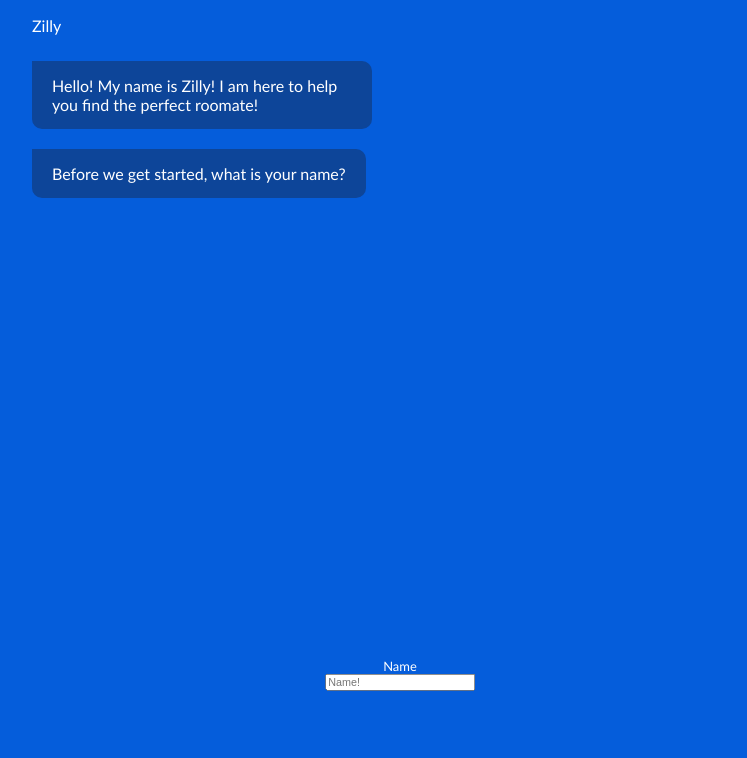
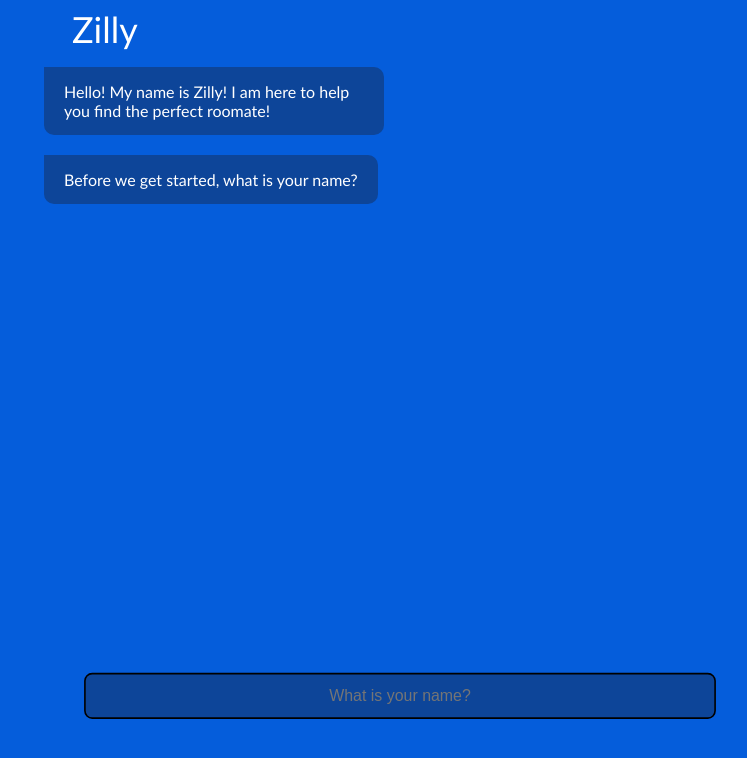
Before and after one commit to Jdwalli/genZillow, a React (Create React App) app in the folder client/: page / in a window 1280 px wide. Shown: the top 758 px of the page, without its empty margins (240-987 px from the left). Built offline with nearby package versions, Linux system fonts and the light colour scheme.

Commit message:
Updated components

```diff
--- a/client/src/components/Zilly.tsx
+++ b/client/src/components/Zilly.tsx
@@ -13,20 +13,20 @@ import { Formik, Field, Form, FormikHelpers } from "formik";
 import { HandleBotReply, HandleUserReply } from "../helpers/replies";
 
 // Question Handlers
-import { LifestyleLevel } from "../handlers/Lifestyle"
-import { CleanlinessLevel } from "../handlers/Cleanliness"
-import { MonthlyRent } from "../handlers/Rent"
+import { LifestyleLevel } from "../handlers/Lifestyle";
+import { CleanlinessLevel } from "../handlers/Cleanliness";
+import { MonthlyRent } from "../handlers/Rent";
 import { SmokingStatus } from "../handlers/Smoking";
 import { DrinkingStatus } from "../handlers/Drinking";
 import { RomanticStatus } from "../handlers/Romantic";
 import { PetsStatus, PetType } from "../handlers/Pets";
+import { GenderPreference } from "../handlers/Gender";
 
 const Zilly = () => {
   const [startBot, setStartBot] = useState(false); // Is the bot ready to run? (Should have a little timeout)
   const [preferences, setPreferences] = useState(false); // Whole JSON Object
   const [name, setName] = useState("");
 
-  // Questions to be asked
   const [showCleanlinessLevel, setShowCleanlinessLevel] = useState(false);
   const [preferedCleanliness, setPreferedCleanliness] = useState("");
 
@@ -34,10 +34,10 @@ const Zilly = () => {
   const [preferedLifestyle, setPreferedLifestyle] = useState("");
 
   const [showMonthlyRent, setShowMonthlyRent] = useState(false);
-  const [monthlyRent, setMonthlyRent] = useState("")
+  const [monthlyRent, setMonthlyRent] = useState("");
 
-  const [showSmokingQuestion, setShowSmokingQuestion ] = useState(false);
-  const [smokingStatus, setSmokingStatus] = useState("")
+  const [showSmokingQuestion, setShowSmokingQuestion] = useState(false);
+  const [smokingStatus, setSmokingStatus] = useState("");
 
   const [showDrinkingQuestion, setShowDrinkingQuestion] = useState(false);
   const [drinkingStatus, setDrinkingStatus] = useState("");
@@ -47,13 +47,11 @@ const Zilly = () => {
 
   const [showPetsQuestion, setShowPetsQuestion] = useState(false);
   const [petStatus, setPetStatus] = useState("");
-  const [petType, setPetType] = useState("");
 
-  const [showGenderPreferenceQuestion, setShowGenderPreferenceQuestion] = useState(false);
+  const [showGenderPreferenceQuestion, setShowGenderPreferenceQuestion] =
+    useState(false);
   const [genderPreference, setGenderPreference] = useState("");
 
-
-  const [lastQuestion, setLastQuestion] = useState(null);
 
   let counter = 0;
   useEffect(() => {
@@ -80,53 +78,51 @@ const Zilly = () => {
 
   useEffect(() => {
     if (preferedLifestyle !== "") {
-      setShowMonthlyRent(true)
+      setShowMonthlyRent(true);
     }
-}, [preferedLifestyle])
+  }, [preferedLifestyle]);
 
   useEffect(() => {
     if (monthlyRent !== "") {
-    setShowSmokingQuestion(true)
+      setShowSmokingQuestion(true);
     }
-}, [monthlyRent])
+  }, [monthlyRent]);
 
   useEffect(() => {
     if (smokingStatus !== "") {
-    setShowDrinkingQuestion(true)
+      setShowDrinkingQuestion(true);
     }
-}, [smokingStatus])
+  }, [smokingStatus]);
 
   useEffect(() => {
     if (drinkingStatus !== "") {
-    setShowRomanceQuestion(true)
+      setShowRomanceQuestion(true);
     }
-}, [drinkingStatus])
+  }, [drinkingStatus]);
 
   useEffect(() => {
     if (romanticStatus !== "") {
-    setShowPetsQuestion(true)
+      setShowPetsQuestion(true);
     }
-}, [romanticStatus])
+  }, [romanticStatus]);
 
   useEffect(() => {
     if (petStatus !== "") {
-    setShowGenderPreferenceQuestion(true)
+      setShowGenderPreferenceQuestion(true);
     }
-}, [petStatus])
-
-
+  }, [petStatus]);
 
   interface Values {
     name: string;
   }
 
   return (
-    <div className="onboarding-cont">
-      <div className="top-head">
+    <div className="chatbot">
+      <div className="chatbot-header">
         <p>Zilly</p>
       </div>
-      <div className="chat-main">
-        <ScrollToBottom className="chat-body">
+      <div className="chatbot-main">
+        <ScrollToBottom className="chatbot-body">
           {startBot === true && (
             <>
               <HandleBotReply
@@ -161,7 +157,7 @@ useEffect(() => {
           )}
           {preferedCleanliness !== "" && (
             <HandleUserReply
-              data={preferedCleanliness}
+              data={preferedCleanliness.toLowerCase()}
               prompt={roomatePromps[4].prompt}
               chat={roomatePromps[4].zilly}
             />
@@ -180,7 +176,7 @@ useEffect(() => {
           )}
           {preferedLifestyle !== "" && (
             <HandleUserReply
-              data={preferedLifestyle}
+              data={preferedLifestyle.toLowerCase()}
               prompt={roomatePromps[6].prompt}
               chat={roomatePromps[6].zilly}
             />
@@ -190,7 +186,7 @@ useEffect(() => {
             <HandleBotReply
               chat={roomatePromps[7].zilly}
               prompt={roomatePromps[7].prompt}
-              data={preferedLifestyle}
+              data={preferedLifestyle.toLowerCase()}
             />
           )}
 
@@ -204,135 +200,122 @@ useEffect(() => {
 
           {showMonthlyRent && <MonthlyRent setMonthlyRent={setMonthlyRent} />}
 
-          {monthlyRent !== "" && <HandleUserReply data={monthlyRent} chat={roomatePromps[9].zilly} prompt={roomatePromps[9].prompt} />}
+          {monthlyRent !== "" && (
+            <HandleUserReply
+              data={monthlyRent}
+              chat={roomatePromps[9].zilly}
+              prompt={roomatePromps[9].prompt}
+            />
+          )}
 
-          {monthlyRent !== "" && <HandleBotReply chat={roomatePromps[10].zilly} prompt={roomatePromps[10].prompt} data={name} />}
+          {monthlyRent !== "" && (
+            <HandleBotReply
+              chat={roomatePromps[10].zilly}
+              prompt={roomatePromps[10].prompt}
+              data={name}
+            />
+          )}
 
+          {showSmokingQuestion && (
+            <SmokingStatus setSmokingStatus={setSmokingStatus} />
+          )}
 
-          {showSmokingQuestion && <SmokingStatus setSmokingStatus={setSmokingStatus} />}
+          {smokingStatus !== "" && (
+            <HandleUserReply
+              data={smokingStatus}
+              chat={roomatePromps[11].zilly}
+              prompt={roomatePromps[11].prompt}
+            />
+          )}
 
-          {smokingStatus !== "" && <HandleUserReply data={smokingStatus} chat={roomatePromps[11].zilly} prompt={roomatePromps[11].prompt} />}
+          {smokingStatus !== "" && (
+            <HandleBotReply
+              chat={roomatePromps[12].zilly}
+              prompt={roomatePromps[12].prompt}
+              data={name}
+            />
+          )}
 
-          {smokingStatus !== "" && <HandleBotReply chat={roomatePromps[12].zilly} prompt={roomatePromps[12].prompt} data={name} />}
+          {showDrinkingQuestion && (
+            <DrinkingStatus setDrinkingStatus={setDrinkingStatus} />
+          )}
 
+          {drinkingStatus !== "" && (
+            <HandleUserReply
+              data={drinkingStatus}
+              chat={roomatePromps[13].zilly}
+              prompt={roomatePromps[13].prompt}
+            />
+          )}
 
-          {showDrinkingQuestion && <DrinkingStatus setDrinkingStatus={setDrinkingStatus} />}
+          {drinkingStatus !== "" && (
+            <HandleBotReply
+              chat={roomatePromps[14].zilly}
+              prompt={roomatePromps[14].prompt}
+              data={name}
+            />
+          )}
 
-          {drinkingStatus !== "" && <HandleUserReply data={drinkingStatus} chat={roomatePromps[13].zilly} prompt={roomatePromps[13].prompt} />}
+          {showRomanceQuestion && (
+            <RomanticStatus setRomanticStatus={setRomanticStatus} />
+          )}
 
-          {drinkingStatus !== "" && <HandleBotReply chat={roomatePromps[14].zilly} prompt={roomatePromps[14].prompt} data={name} />}
+          {romanticStatus !== "" && (
+            <HandleUserReply
+              data={romanticStatus}
+              chat={roomatePromps[15].zilly}
+              prompt={roomatePromps[15].prompt}
+            />
+          )}
 
-
-
-
-
-
-
-
-
-
-
-
-
-
-
-
-
-
-
-
-
-
-
-
-
-
-
-
-          {showRomanceQuestion && <RomanticStatus setRomanticStatus={setRomanticStatus} />}
-
-          {romanticStatus !== "" && <HandleUserReply data={romanticStatus} chat={roomatePromps[15].zilly} prompt={roomatePromps[15].prompt} />}
-
-          {romanticStatus !== "" && <HandleBotReply chat={roomatePromps[16].zilly} prompt={roomatePromps[16].prompt} data={name} />}
-
+          {romanticStatus !== "" && (
+            <HandleBotReply
+              chat={roomatePromps[16].zilly}
+              prompt={roomatePromps[16].prompt}
+              data={name}
+            />
+          )}
 
           {showPetsQuestion && <PetsStatus setPetStatus={setPetStatus} />}
 
-          {petStatus !== "" && <HandleUserReply data={petStatus} chat={roomatePromps[17].zilly} prompt={roomatePromps[17].prompt} />}
+          {petStatus !== "" && (
+            <HandleUserReply
+              data={name}
+              chat={roomatePromps[17].zilly}
+              prompt={roomatePromps[17].prompt}
+            />
+          )}
 
-          {petStatus === "Yes!" && <HandleBotReply chat={roomatePromps[18].zilly} prompt={roomatePromps[18].prompt} data={name} />}
+          {petStatus !== "" && (
+            <HandleBotReply
+              data={name}
+              chat={roomatePromps[18].zilly}
+              prompt={roomatePromps[18].prompt}
+            />
+          )}
 
-          {petStatus === "Yes!" && <PetType setPetType={setPetType} />}
+          {showGenderPreferenceQuestion && (
+            <GenderPreference setGenderPreference={setGenderPreference} />
+          )}
 
-          {petStatus === "Yes!" && <HandleUserReply data={petType} chat={roomatePromps[19].zilly} prompt={roomatePromps[19].prompt} />}
-
-
-          {showRomanceQuestion && <RomanticStatus setRomanticStatus={setRomanticStatus} />}
-
-          {romanticStatus !== "" && <HandleUserReply data={romanticStatus} chat={roomatePromps[15].zilly} prompt={roomatePromps[15].prompt} />}
-
-          {romanticStatus !== "" && <HandleBotReply chat={roomatePromps[16].zilly} prompt={roomatePromps[16].prompt} data={name} />}
-
-
-
-
-
-
-
-
-
-
-
-
-
-
-
-
-
-
-
-
-
-
-
-
-
-
-
-
-
-
-
-
-
-
-
-
-
-
-
-
-
-
-
-
-
-
-
-          {/*
-
-
-                    {(gender !== "" && lastquest === true) && <BotReplies chat={botQuestions[10].quest} next={botQuestions[10].next} data={username} />} */}
+          {genderPreference !== "" && (
+            <HandleUserReply
+              data={genderPreference}
+              chat={roomatePromps[19].zilly}
+              prompt={roomatePromps[19].prompt}
+            />
+          )}
+          {genderPreference !== "" && (
+            <HandleBotReply
+              chat={roomatePromps[20].zilly}
+              prompt={roomatePromps[20].prompt}
+              data={name}
+            />
+          )}
         </ScrollToBottom>
         <br />
-        {/* <div className="bottom-cont">
-                    <button className="btn btn-block continue-btn" disabled={lastquest === null ? true : false} onClick={() => saveUserInfo()}>
-                        Continue  <FaArrowRight className='icon' />
-                    </button>
-                </div> */}
-
-
-        {name === "" ? <div className="bottom-cont">
+        {name === "" ? (
+          <div className="bottom-cont">
             <Formik
               initialValues={{
                 name: "",
@@ -348,14 +331,17 @@ useEffect(() => {
               }}
             >
               <Form className="bottom-cont">
-              <label htmlFor="name">Name</label>
-              <Field id="name" name="name" placeholder="Name!" />
+                <Field
+                  id="name"
+                  className="form-input"
+                  name="name"
+                  placeholder="What is your name?"
+                />
               </Form>
             </Formik>
-        </div> : null}
-
           </div>
-
+        ) : null}
+      </div>
     </div>
   );
 };
```
Lines whose indentation alone changed are shown as unchanged.
